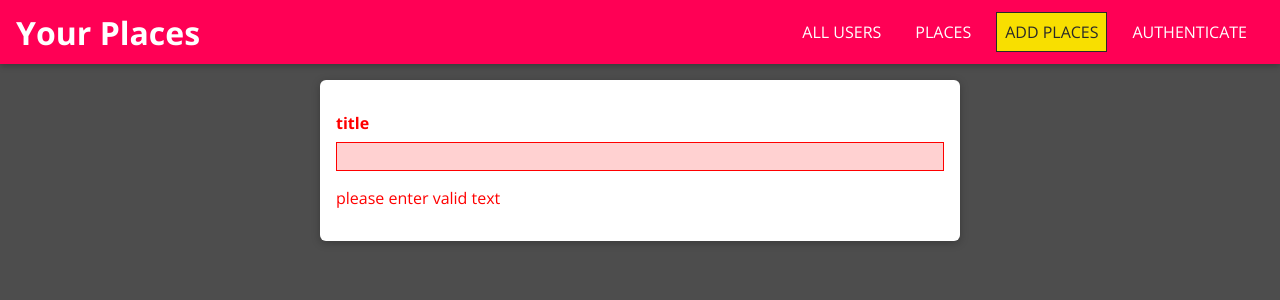
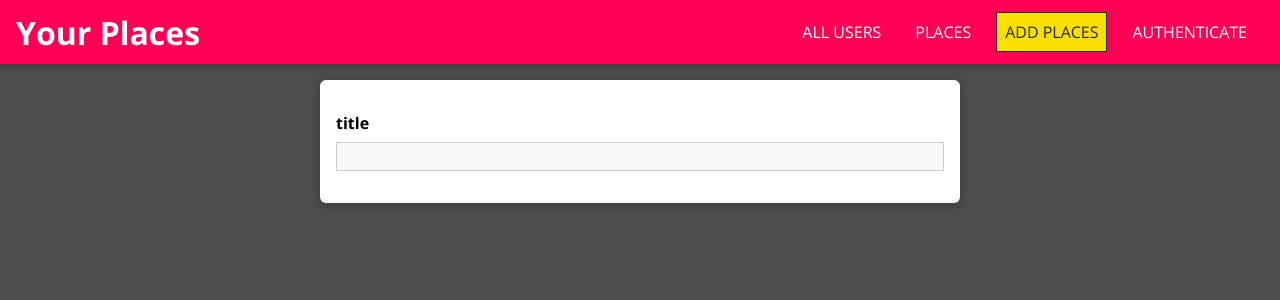
Before and after one commit to sandesh100poudel/massive-project-with-MERN, a React (Create React App) app: page /places/new in a window 1280 px wide. Shown: the top 300 px of the page. Built offline with nearby package versions, Linux system fonts and the light colour scheme.

Commit message:
fourtheen Adding input Validation

```diff
--- a/src/places/pages/NewPlace.js
+++ b/src/places/pages/NewPlace.js
@@ -1,5 +1,6 @@
 import React from 'react';
 import Input from '../../shared/components/FormElement/Input';
+import { VALIDATOR_REQUIRE } from '../../shared/util/validators';
 import './NewPlace.css';
 
 const NewPlace = () => {
@@ -8,7 +9,7 @@
     element="input"
     type="text"
      label="title"
-     validators={[]}
+     validators={[VALIDATOR_REQUIRE()]}
      errorText="please enter valid text " />
   </form>
 };
--- a/src/shared/components/FormElement/Input.js
+++ b/src/shared/components/FormElement/Input.js
@@ -1,4 +1,5 @@
 import React,{useReducer} from "react";
+import { validate } from "../../util/validators";
 import './Input.css';
 
 const inputReducer =(state, action)=>{
@@ -7,8 +8,13 @@
         return{
             ...state,
             value:action.val,
-            isValid:true
-        }
+            isValid:validate(action.val, action.validators)
+        };
+        case 'TOUCH' :
+            return{
+                ...state,
+                isTouched:true
+            }
         default:
         return state;
     }
@@ -19,11 +25,21 @@
 
     const [inputState, dispatch]=useReducer(inputReducer,{
         value:"",
+        isTouched:false,
          isValid:false });
 
-         const changeHandler = event=>{
-            dispatch({type:'CHANGE', val:event.target.value})
 
+const changeHandler = event=>{
+dispatch({type:'CHANGE',
+ val:event.target.value,
+validators:props.validators})
+
+         };
+
+         const touchHandler =()=>{
+            dispatch({
+                type:'TOUCH'
+            });
          }
 
     const element = props.element === 'input' ? (
@@ -32,21 +48,26 @@
         type={props.type}
          placeholder={props.placeholder}
          onChange={changeHandler}
-         value={inputState.value} />
+         onBlur={touchHandler}
+         value={inputState.value}
+          />
+
     ) : (
         <textarea
          id={props.id}
          rows={props.rows || 3}
          onChange={changeHandler}
-         value={inputState.value} />
+         onBlur={touchHandler}
+         value={inputState.value}
+         />
     )
 
 
-    return <div className={`form-control ${!inputState.isValid &&
+    return <div className={`form-control ${!inputState.isValid && inputState.isTouched &&
         'form-control--invalid'}`}>
         <label htmlFor={props.id}>{props.label}</label>
         {element}
-      {!inputState.isValid && <p>{props.errorText}</p>}
+      {!inputState.isValid && inputState.isTouched && <p>{props.errorText}</p>}
 
     </div>
 }
--- /dev/null
+++ b/src/shared/util/validators.js
@@ -0,0 +1,46 @@
+const VALIDATOR_TYPE_REQUIRE = 'REQUIRE';
+const VALIDATOR_TYPE_MINLENGTH = 'MINLENGTH';
+const VALIDATOR_TYPE_MAXLENGTH = 'MAXLENGTH';
+const VALIDATOR_TYPE_MIN = 'MIN';
+const VALIDATOR_TYPE_MAX = 'MAX';
+const VALIDATOR_TYPE_EMAIL = 'EMAIL';
+const VALIDATOR_TYPE_FILE = 'FILE';
+
+export const VALIDATOR_REQUIRE = () => ({ type: VALIDATOR_TYPE_REQUIRE });
+export const VALIDATOR_FILE = () => ({ type: VALIDATOR_TYPE_FILE });
+export const VALIDATOR_MINLENGTH = val => ({
+  type: VALIDATOR_TYPE_MINLENGTH,
+  val: val
+});
+export const VALIDATOR_MAXLENGTH = val => ({
+  type: VALIDATOR_TYPE_MAXLENGTH,
+  val: val
+});
+export const VALIDATOR_MIN = val => ({ type: VALIDATOR_TYPE_MIN, val: val });
+export const VALIDATOR_MAX = val => ({ type: VALIDATOR_TYPE_MAX, val: val });
+export const VALIDATOR_EMAIL = () => ({ type: VALIDATOR_TYPE_EMAIL });
+
+export const validate = (value, validators) => {
+  let isValid = true;
+  for (const validator of validators) {
+    if (validator.type === VALIDATOR_TYPE_REQUIRE) {
+      isValid = isValid && value.trim().length > 0;
+    }
+    if (validator.type === VALIDATOR_TYPE_MINLENGTH) {
+      isValid = isValid && value.trim().length >= validator.val;
+    }
+    if (validator.type === VALIDATOR_TYPE_MAXLENGTH) {
+      isValid = isValid && value.trim().length <= validator.val;
+    }
+    if (validator.type === VALIDATOR_TYPE_MIN) {
+      isValid = isValid && +value >= validator.val;
+    }
+    if (validator.type === VALIDATOR_TYPE_MAX) {
+      isValid = isValid && +value <= validator.val;
+    }
+    if (validator.type === VALIDATOR_TYPE_EMAIL) {
+      isValid = isValid && /^\S+@\S+\.\S+$/.test(value);
+    }
+  }
+  return isValid;
+};
```
